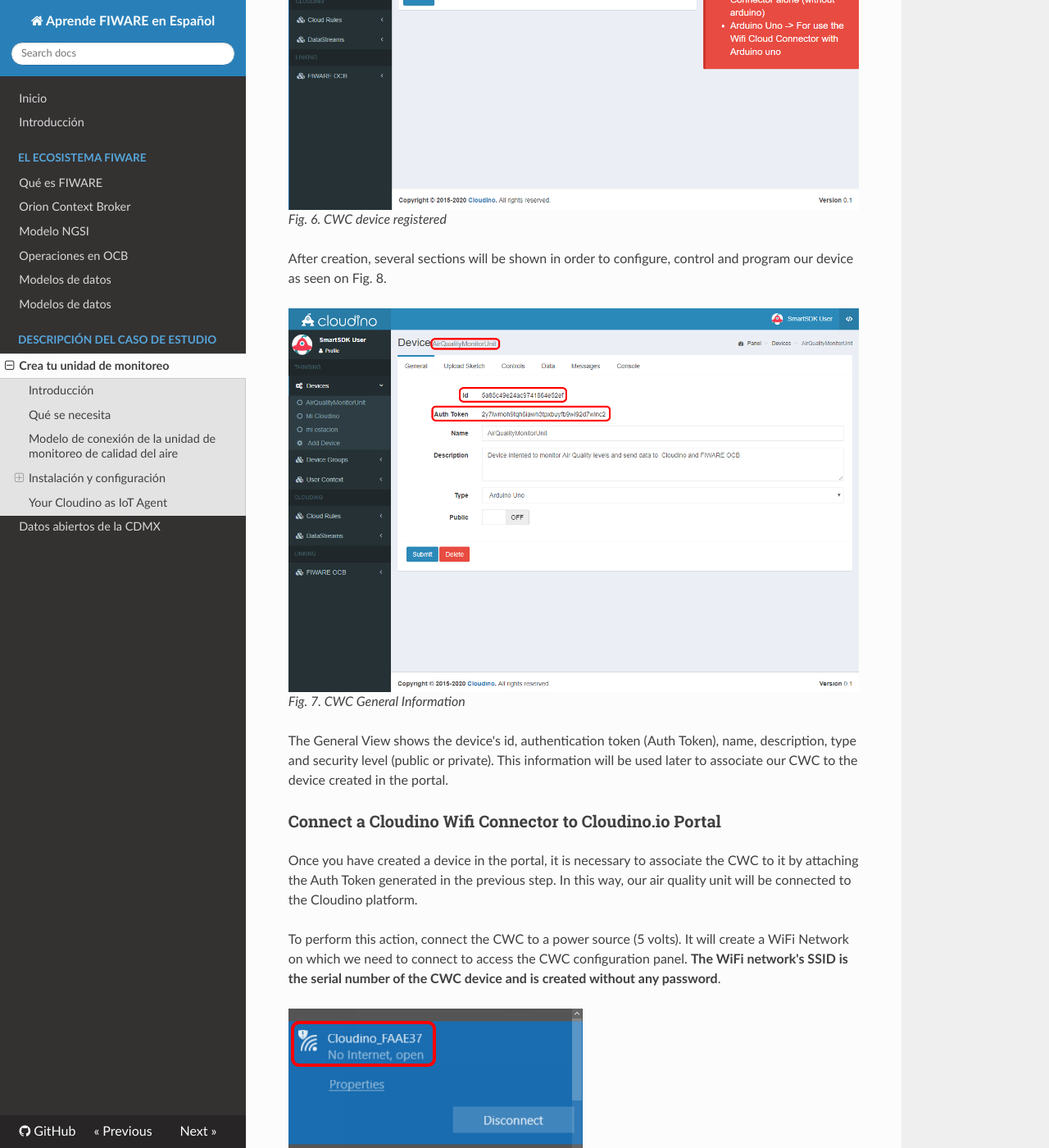
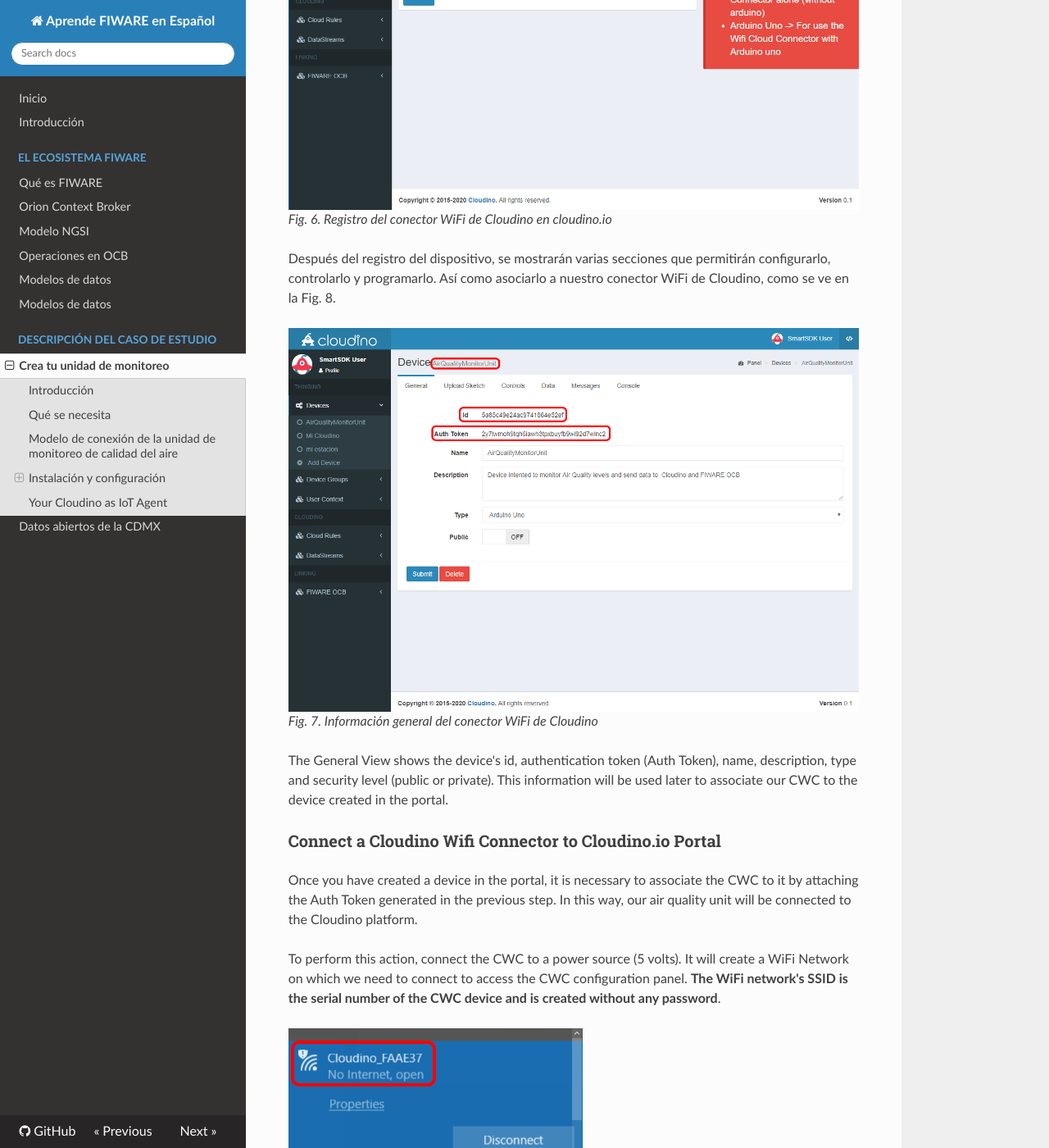
Before and after one commit to smartsdkInfotec/FIWARE_Training, an MkDocs documentation site: the page built from docs/sensores/cloudino.md, in a window 1280 px wide and 1400 px high, scrolled down 4845 px. Shown: the whole window at 82% size. Built offline with MkDocs 1.6.1, drawn with Linux system fonts in a browser that asks for light colours; nearby versions of some CDN libraries; comment, search, counter and statistics services are not loaded; old or Windows-style settings are respelled for this version of MkDocs; some of the changed text lies outside the part shown.

Commit message:
Update cloudino.md

```diff
--- a/docs/sensores/cloudino.md
+++ b/docs/sensores/cloudino.md
@@ -52,32 +52,31 @@
 [cloudino.io](http://cloudino.io/) donde se encuentran las herramientas que nos permitirán conectar cualquier dispositivo al Internet de las Cosas.
 
   ![Cloudino.io Portal](./images//cdn_02.png)
-  *Fig. 2. Cloudino.io Portal*
+  *Fig. 2. Portal Cloudino.io*
 
 En primer lugar, se requiere crear una cuenta e iniciar sesión en la plataforma, donde encontrará una sección de configuración para gestionar los dispositivos Cloudino, conexiones al [FIWARE Orion Context Broker (OCB)](https://fiware-orion.readthedocs.io), así como una guía de inicio.
 
   ![Login page](./images//cdn_03.png)
-  *Fig. 3. Login page*
+  *Fig. 3. Página de inicio de sesión*
 
   ![Cloudino.io User's Main page](./images//cdn_04.png)
-  *Fig. 4. Cloudino.io User's Main page*
+  *Fig. 4. Página de inicio de cloudino.io después de iniciar sesión*
 
 El conector WiFi de Cloudino debe configurarse desde el portal para conectar su unidad de monitoreo de calidad del aire a la plataforma de Cloudino. Para ello registraremos un dispositivo en el portal.
 
   ![Cloudino Wifi Connector](./images//cdn_05.png)
-  *Fig. 5. Cloudino Wifi Connector*
+  *Fig. 5. Conector WiFi de Cloudino*
 
 Del lado izquierdo del panel, seleccione el menú "Devices" y haga clic en la opción "Add Device".
 Introduzca un nombre, descripción y tipo de hardware. En este caso, utilizaremos un Arduino Uno. Haga clic en "Submit" para dar de alta el dispositivo. Se puede registrar la cantidad de dispositivos que se desee.
 
   ![CWC device registed](./images//cdn_06.png)
-  *Fig. 6. CWC device registered*
+  *Fig. 6. Registro del conector WiFi de Cloudino en cloudino.io*
 
-After creation, several sections will be shown in order to configure, control
-and program our device as seen on Fig. 8.
+Después del registro del dispositivo, se mostrarán varias secciones que permitirán configurarlo, controlarlo y programarlo. Así como asociarlo a nuestro conector WiFi de Cloudino, como se ve en la Fig. 8.
 
   ![CWC General Information](./images//cdn_07.png)
-  *Fig. 7. CWC General Information*
+  *Fig. 7. Información general del conector WiFi de Cloudino*
 
 The General View shows the device's id, authentication token (Auth Token), name,
 description, type and security level (public or private). This information will
```
